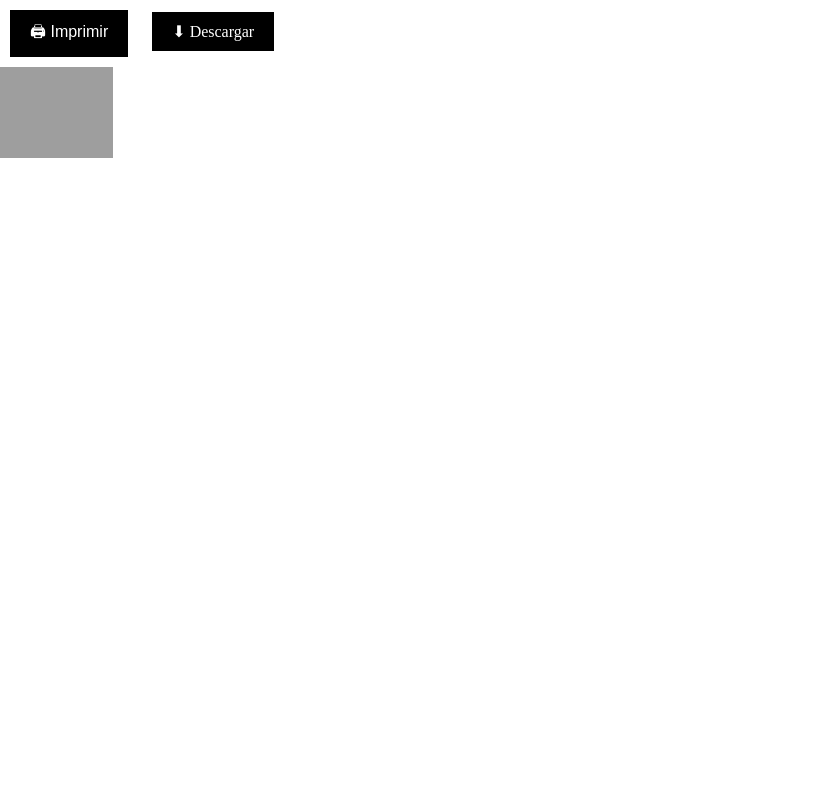
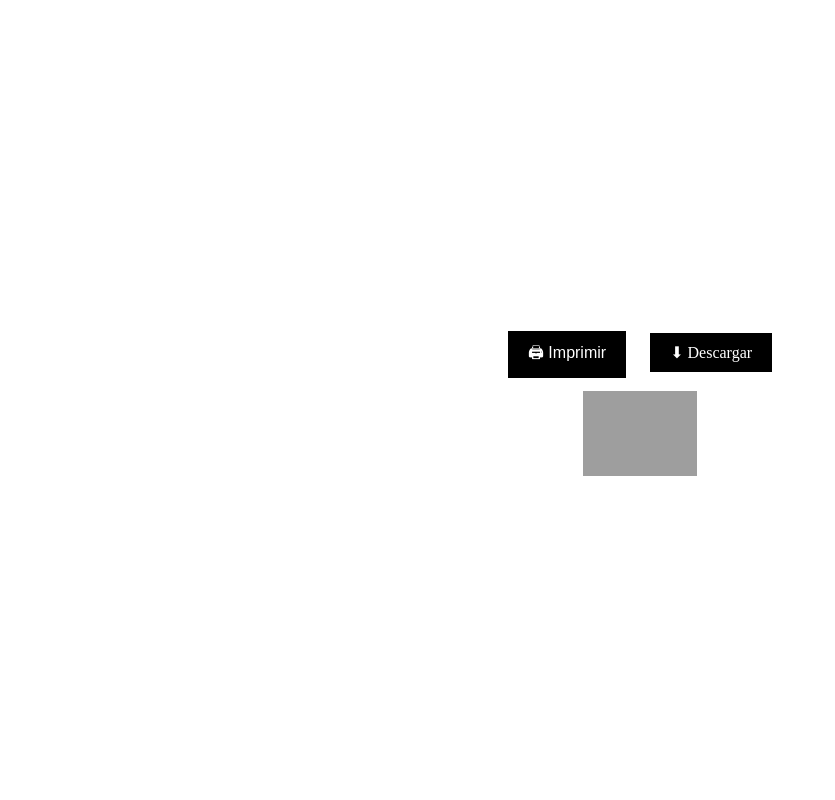
Before and after one commit to Patrimonio2-web/anexos, a Flask app: page /mobiliario/ver_etiqueta/1 in a window 1280 px wide. Shown: the whole page, without its empty margins (0-835 px from the left). Run offline with Flask 3, Linux system fonts and the light colour scheme; some libraries are stand-ins or nearby versions; grey boxes are pictures that could not be loaded.

Commit message:
Update ver_etiqueta.html

```diff
--- a/templates/ver_etiqueta.html
+++ b/templates/ver_etiqueta.html
@@ -9,6 +9,13 @@
             margin: 0;
             padding: 0;
             background: white;
+
+            /* 🔥 CENTRADO EN PANTALLA */
+            display: flex;
+            flex-direction: column;
+            align-items: center;
+            justify-content: center;
+            height: 100vh;
         }
 
         .etiqueta-container {
@@ -17,8 +24,9 @@
         }
 
         img {
-            width: 30mm;
-            height: 24mm;
+            width: 100%;
+            height: 100%;
+            object-fit: contain; /* 🔥 evita cortes */
             display: block;
         }
 
@@ -35,16 +43,24 @@
             text-decoration: none;
         }
 
-        /* 🔥 CONFIG IMPRESIÓN PRO */
+        /* 🔥 IMPRESIÓN PERFECTA */
         @media print {
 
             @page {
-                size: 30mm 24mm;
                 margin: 0;
+                size: auto; /* 🔥 evita problemas de escala */
+            }
+
+            html, body {
+                width: 30mm;
+                height: 24mm;
             }
 
             body {
                 margin: 0;
+                display: flex;
+                align-items: center;
+                justify-content: center;
             }
 
             button,
@@ -57,7 +73,6 @@
                 height: 24mm;
                 margin: 0;
                 padding: 0;
-                page-break-after: avoid;
             }
         }
     </style>
@@ -65,8 +80,10 @@
 
 <body>
 
-    <button onclick="window.print()">🖨 Imprimir</button>
-    <a href="{{ etiqueta_url }}" download="etiqueta_{{ id }}.png" class="download-btn">⬇ Descargar</a>
+    <div>
+        <button onclick="window.print()">🖨 Imprimir</button>
+        <a href="{{ etiqueta_url }}" download="etiqueta_{{ id }}.png" class="download-btn">⬇ Descargar</a>
+    </div>
 
     <div class="etiqueta-container">
         <img src="{{ etiqueta_url }}" alt="Etiqueta ID {{ id }}">
```
